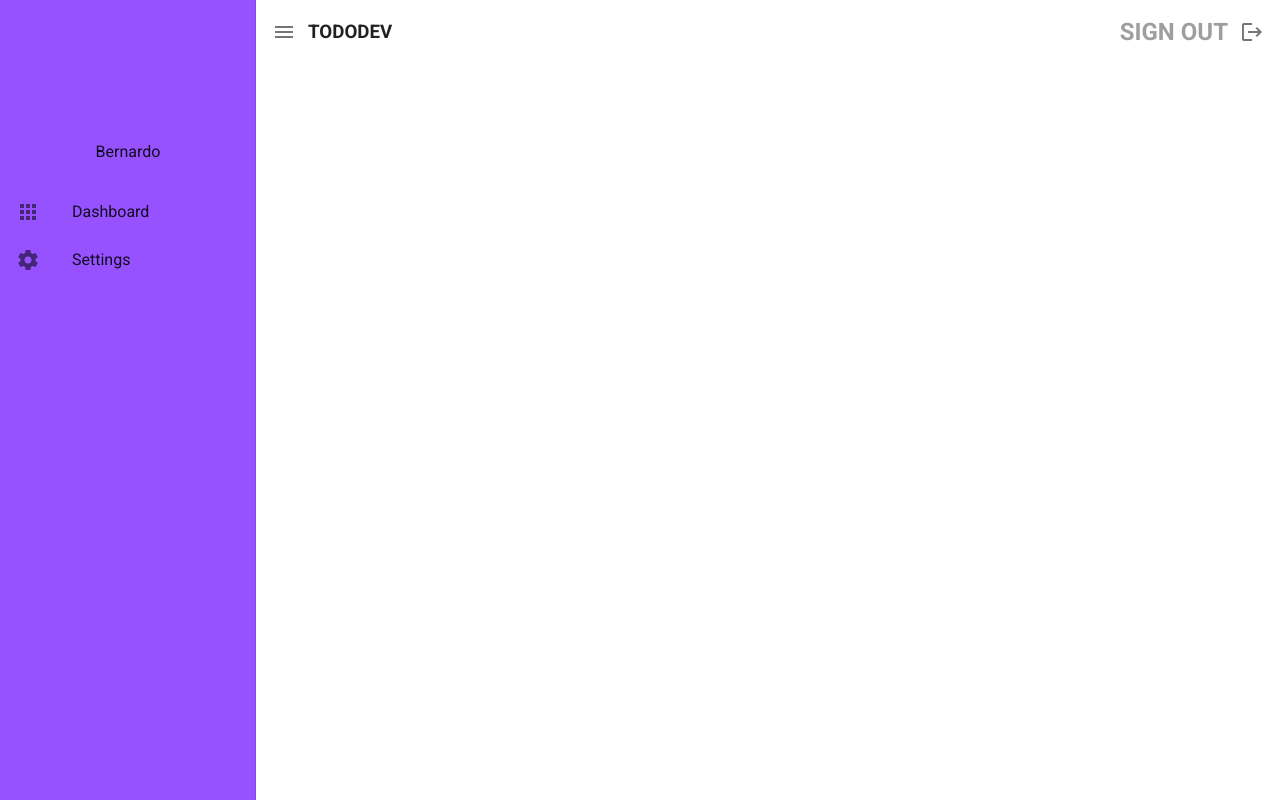
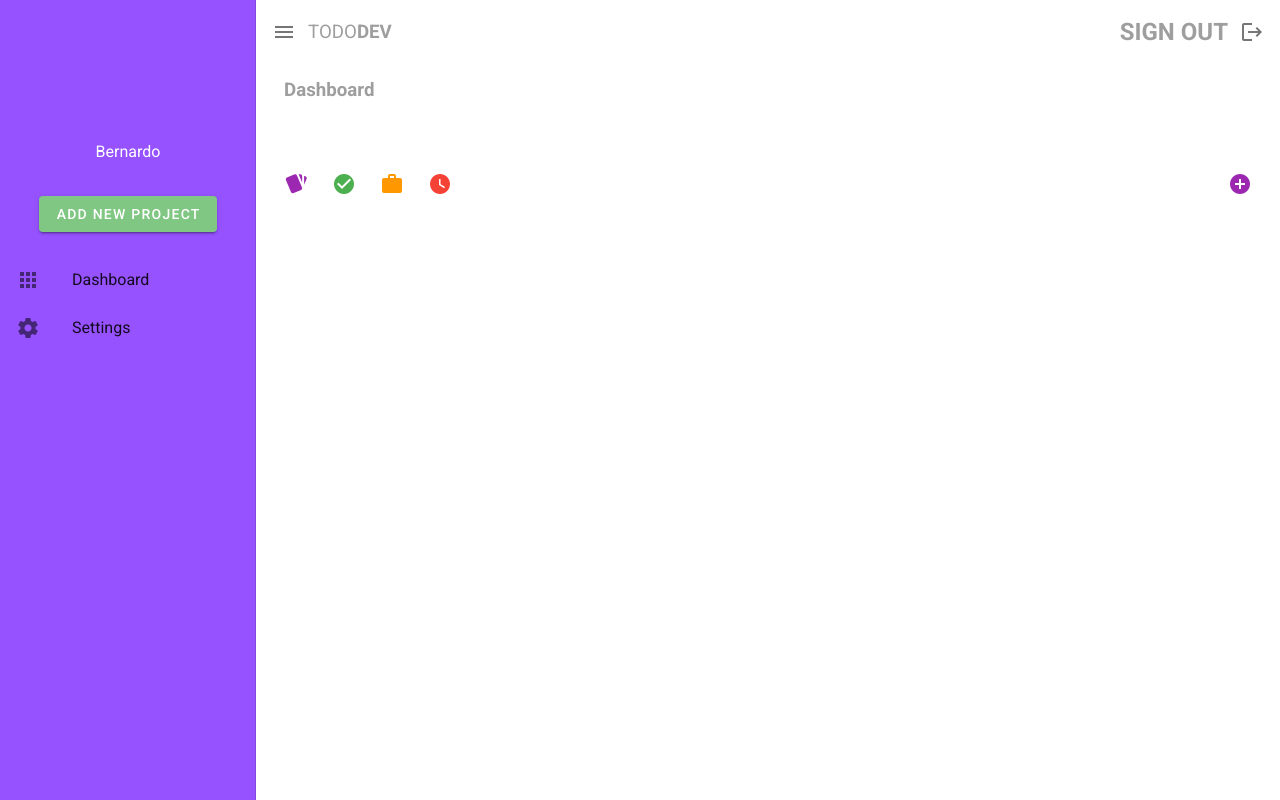
Before and after one commit to BerPGR/lista-completa-nuxt-vuetify, a Nuxt app: page / in a window 1280 px wide. Built offline with nearby package versions, Linux system fonts and the light colour scheme.

Commit message:
Added toolbar with options to check duties

```diff
--- a/layouts/default.vue
+++ b/layouts/default.vue
@@ -1,13 +1,16 @@
 <template>
   <v-app dark>
-    <v-navigation-drawer app color="#9652FF">
+    <v-navigation-drawer app color="#9652FF" v-model="drawer">
       <div class="text-center mt-10">
         <v-avatar size="100">
           <v-img :src="require('../assets/eu.png')"></v-img>
         </v-avatar>
-        <p>Bernardo</p>
+        <p class="white--text">Bernardo</p>
+        <v-btn class="mt-4 white--text" color="green lighten-2">
+          Add new project
+        </v-btn>
       </div>
-      <v-list>
+      <v-list class="mt-4">
         <v-list-item-group>
         <v-list-item
           v-for="(item, i) in items"
@@ -26,8 +29,9 @@
       </v-list>
     </v-navigation-drawer>
     <v-app-bar color="transparent" app flat>
-      <v-app-bar-nav-icon></v-app-bar-nav-icon>
-      <h3>TODODEV</h3>
+      <v-app-bar-nav-icon @click="drawer = !drawer"></v-app-bar-nav-icon>
+      <h3 class="grey--text font-weight-regular">TODO</h3>
+      <h3 class="grey--text">DEV</h3>
       <v-spacer></v-spacer>
       <h2 class="grey--text">SIGN OUT</h2>
       <v-btn icon>
@@ -36,10 +40,8 @@
         </v-icon>
       </v-btn>
     </v-app-bar>
-    <v-main style="padding: 64px 0px 0px 0px">
-      <v-content>
+    <v-main>
         <Nuxt />
-      </v-content>
     </v-main>
   </v-app>
 </template>
@@ -49,6 +51,7 @@ export default {
   name: 'DefaultLayout',
   data() {
     return {
+      drawer: true,
       items: [
         {
           title: 'Dashboard', icon: 'mdi-apps'
--- a/pages/index.vue
+++ b/pages/index.vue
@@ -1,5 +1,38 @@
 <template>
-  <div></div>
+  <v-row class="ma-0">
+    <v-col cols="12">
+      <h3 class="grey--text ml-4">Dashboard</h3>
+
+      <v-toolbar color="transparent" elevation="0" class="mt-12">
+        <v-btn icon>
+          <v-icon color="purple">
+            mdi-cards
+          </v-icon>
+        </v-btn>
+        <v-btn icon>
+          <v-icon color="success">
+            mdi-check-circle
+          </v-icon>
+        </v-btn>
+        <v-btn icon>
+          <v-icon color="orange">
+            mdi-briefcase
+          </v-icon>
+        </v-btn>
+        <v-btn icon>
+          <v-icon color="red">
+            mdi-clock
+          </v-icon>
+        </v-btn>
+        <v-spacer></v-spacer>
+        <v-btn icon>
+          <v-icon color="purple">
+            mdi-plus-circle
+          </v-icon>
+        </v-btn>
+      </v-toolbar>
+    </v-col>
+  </v-row>
 </template>
 
 <script>
```
